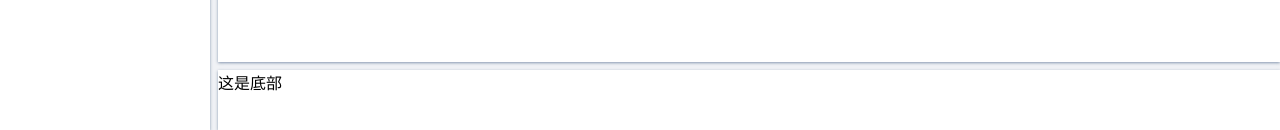
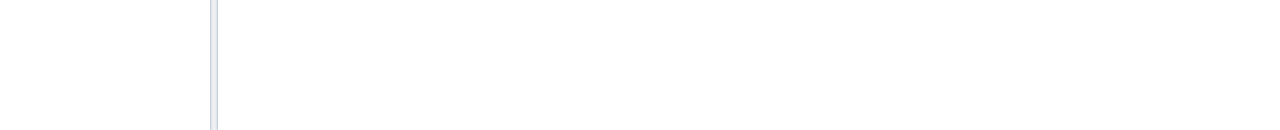
Before and after one commit to zzy-repo/SmartRoster, a Vue app: page / in a window 1280 px wide. Shown: the part 670-800 px from the top of the page. Built offline with nearby package versions, Linux system fonts and the light colour scheme.

Commit message:
updata:remove the footer

```diff
--- a/src/App.vue
+++ b/src/App.vue
@@ -1,18 +1,16 @@
 <script setup lang="ts">
-import NavBar from "./components/NavBar.vue";
-import SideBar from "./components/SideBar.vue";
-import MainContent from "./components/MainContent.vue";
-import Footer from "./components/Footer.vue";
+import MainContent from './components/MainContent.vue'
+import NavBar from './components/NavBar.vue'
+import SideBar from './components/SideBar.vue'
 </script>
 
 <template>
   <div class="flex w-full min-h-screen bg-[#f0f2f5]">
-    <SideBar></SideBar>
+    <SideBar />
     <div class="grow flex flex-row">
       <div class="grow flex flex-col">
-        <NavBar></NavBar>
-        <MainContent></MainContent>
-        <Footer></Footer>
+        <NavBar />
+        <MainContent />
       </div>
     </div>
   </div>
--- a/src/components/Footer.vue
+++ b/src/components/Footer.vue
@@ -3,7 +3,7 @@
 </script>
 
 <template>
-  <footer class="h-15 bg-white shadow shadow-blueGray">
+  <footer class="h-7 m-t-1 bg-white shadow shadow-blueGray">
     这是底部
   </footer>
 </template>
--- a/src/components/MainContent.vue
+++ b/src/components/MainContent.vue
@@ -3,7 +3,7 @@
 </script>
 
 <template>
-  <main class="grow m-b-2 bg-white shadow shadow-blueGray">
+  <main class="grow bg-white shadow shadow-blueGray">
     这是主模块
   </main>
 </template>
--- a/src/components/NavBar.vue
+++ b/src/components/NavBar.vue
@@ -1,21 +1,24 @@
 <script setup lang="ts">
-import {Github, Plan} from "@icon-park/vue-next";
+import { Github } from '@icon-park/vue-next'
 </script>
 
 <template>
   <nav class="h-15 m-b-2 p-x-5 flex flex-items-center flex-justify-between bg-white shadow shadow-blueGray">
-    <div class="right">
-    </div>
+    <div class="right" />
     <div class="left flex">
-      <a class="transition-all duration-250 hover:scale-110"
-         href="https://github.com/zzy-repo/SmartRoster"
-         target="_blank">
-        <Github theme="outline" size="27" fill="#333"/>
+      <a
+        class="transition-all duration-250 hover:scale-110"
+        href="https://github.com/zzy-repo/SmartRoster"
+        target="_blank"
+      >
+        <Github theme="outline" size="27" fill="#333" />
       </a>
       <div class="userInfo ml-2 flex flex-items-center">
-        <img class="rounded-full w-[27px] h-[27px] b-1 b-solid b-gray-300 transition-all duration-250 hover:scale-110"
-             src="https://gitee.com/zzy2401/picbed/raw/master/images/小熊猫-白底.jpg"
-             alt="头像">
+        <img
+          class="rounded-full w-[27px] h-[27px] b-1 b-solid b-gray-300 transition-all duration-250 hover:scale-110"
+          src="https://gitee.com/zzy2401/picbed/raw/master/images/小熊猫-白底.jpg"
+          alt="头像"
+        >
         <p>zzy</p>
       </div>
     </div>
--- a/src/components/SideBar.vue
+++ b/src/components/SideBar.vue
@@ -1,25 +1,27 @@
 <script setup lang="ts">
-import {ref} from 'vue';
-import {Plan} from "@icon-park/vue-next";
+import { Plan } from '@icon-park/vue-next'
+import { ref } from 'vue'
 
-const isCollapsed = ref(false);
+const isCollapsed = ref(false)
 
-const toggleSidebar = () => {
-  isCollapsed.value = !isCollapsed.value;
-};
+function toggleSidebar() {
+  isCollapsed.value = !isCollapsed.value
+}
 </script>
 
 <template>
   <aside
-      :class="['w-[210px] transition-width duration-300', { 'w-[50px]': isCollapsed }]"
-      class="m-r-2 bg-white shadow shadow-blueGray"
+    :class="[{ 'w-[50px]': isCollapsed }]"
+    class="m-r-2 bg-white shadow shadow-blueGray w-[210px] transition-width duration-300"
   >
     <header class="flex flex-col flex-items-center flex-justify-between p-x-3">
       <a href="#" class="flex flex-row flex-items-center no-underline">
-        <Plan theme="outline" size="40" fill="#333"/>
+        <Plan theme="outline" size="40" fill="#333" />
         <p v-if="!isCollapsed" class="ml-3 text-lg text-gray-700 font-bold">SmartRoster 智能排班系统</p>
       </a>
-      <button @click="toggleSidebar">☰</button>
+      <button @click="toggleSidebar">
+        ☰
+      </button>
     </header>
     <ur>
       <li><a v-if="!isCollapsed" href="#">选项1</a></li>
--- a/src/main.ts
+++ b/src/main.ts
@@ -1,4 +1,4 @@
-import {createApp} from 'vue'
+import { createApp } from 'vue'
 import App from './App.vue'
 import './style.css'
 import 'virtual:uno.css'
```
